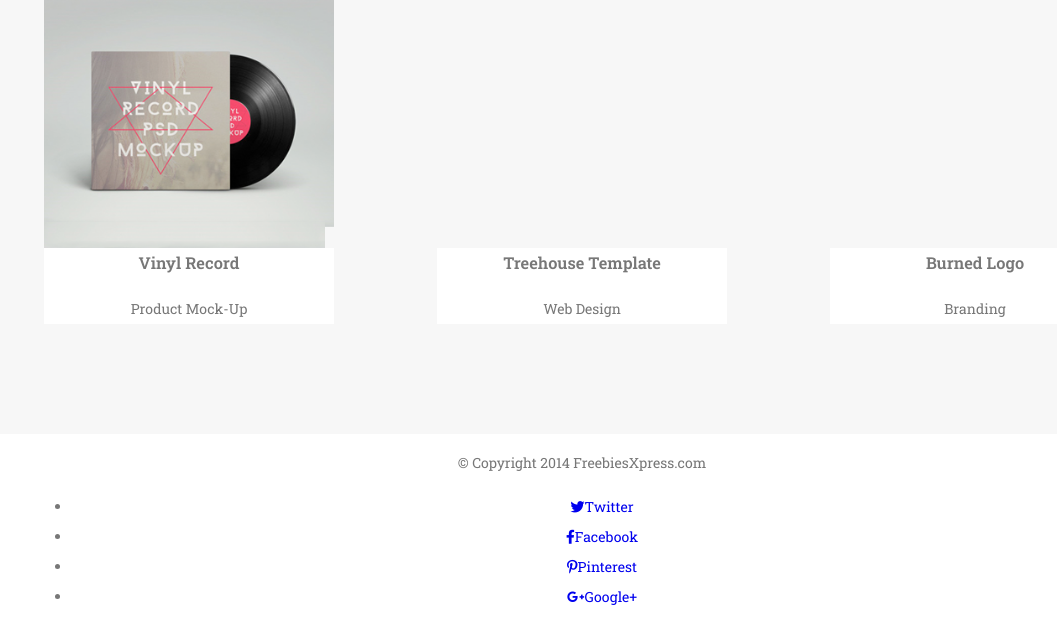
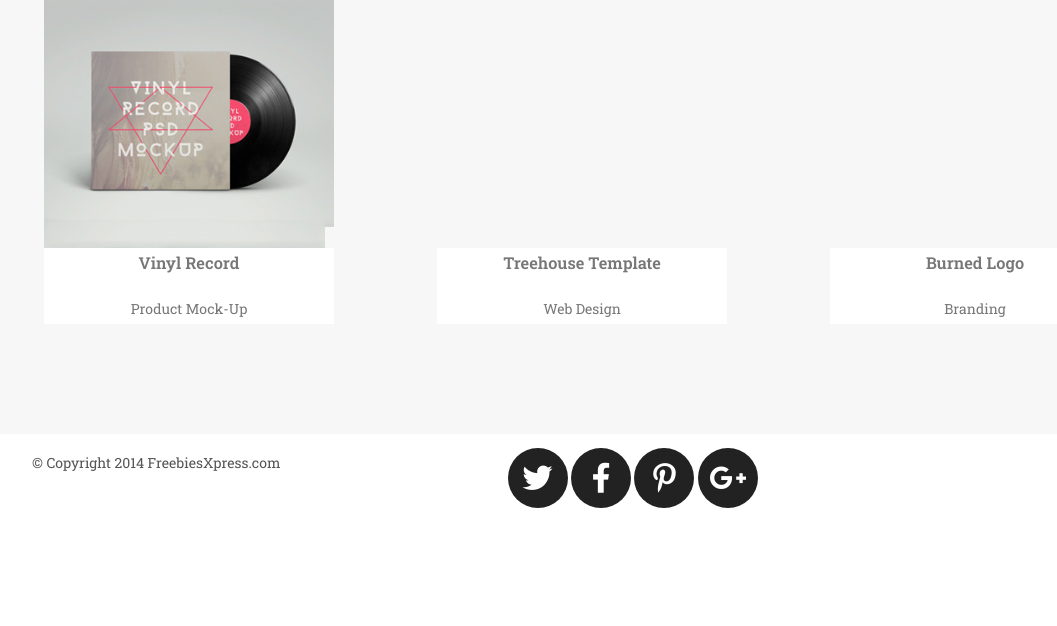
Before and after one commit to Gapiontko/Projekt4, a website: page index.html in a window 1280 px wide. Shown: the part 2327-2953 px from the top of the page, without its empty margins (58-1115 px from the left). After the commit the page ends 2861 px from the top, so only its background shows below. Drawn offline with nearby package versions, Linux system fonts and the light colour scheme.

Commit message:
Fix styles for footer

```diff
--- a/index.html
+++ b/index.html
@@ -146,10 +146,10 @@
         </div>
         <div class="social-links">
           <ul class="social-media">
-            <li><a href="#"><i class="fab fa-twitter twitter"></i>Twitter</a></li>
-            <li><a href="#"><i class="fab fa-facebook-f facebook"></i>Facebook</a></li>
-            <li><a href="#"><i class="fab fa-pinterest-p pinterest"></i>Pinterest</a></li>
-            <li><a href="#"><i class="fab fa-google-plus-g google"></i>Google+</a></li>
+            <li class="twitter"><a href="#"><i class="fab fa-twitter"></i>Twitter</a></li>
+            <li><a href="#"><i class="fab fa-facebook-f"></i>Facebook</a></li>
+            <li><a href="#"><i class="fab fa-pinterest-p"></i>Pinterest</a></li>
+            <li><a href="#"><i class="fab fa-google-plus-g"></i>Google+</a></li>
          </ul>
         </div>
       </div>
--- a/sass/style.scss
+++ b/sass/style.scss
@@ -212,21 +212,27 @@ a {
 
 /* Footer */
 
+footer {
+  min-height: 100px;
+}
 .page-footer {
   display: flex;
   text-align: left;
 }
-
 .copyright {
-  color: $color-copyright
+  color: $color-copyright;
   flex-grow: 1;
   text-align: left;
 }
 .social-links {
   flex-grow: 2;
 }
-footer li {
+.social-links ul {
+    list-style-type: none;
+}
+.social-links li {
 	font-size: 0;
+  display: inline-block;
 }
 i {
 	font-size: 30px;
@@ -239,15 +245,15 @@ i {
   text-align: center;
   padding-top: 15px;
 }
-.twitter i:hover {
+.fa-twitter:hover {
   background: #00aced;
 }
-.facebook i:hover {
+.fa-facebook-f:hover {
   background: #3b5998;
 }
-.pinterest i:hover {
+.fa-pinterest-p:hover {
   background: #cb2028;
 }
-.pinterest i:hover {
+.fa-google-plus-g:hover {
   background: #da2713;
 }
```
Also changed, not shown: css/style.css, 1 other file.
